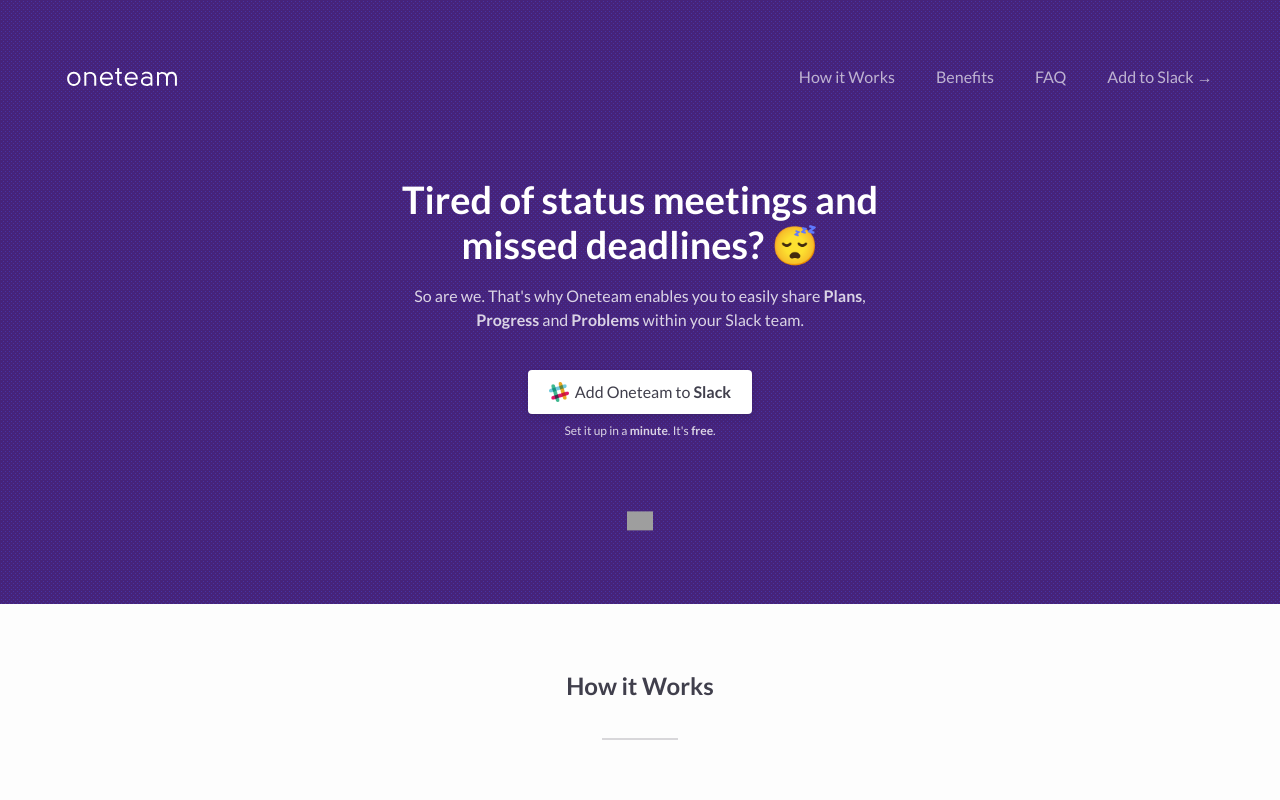
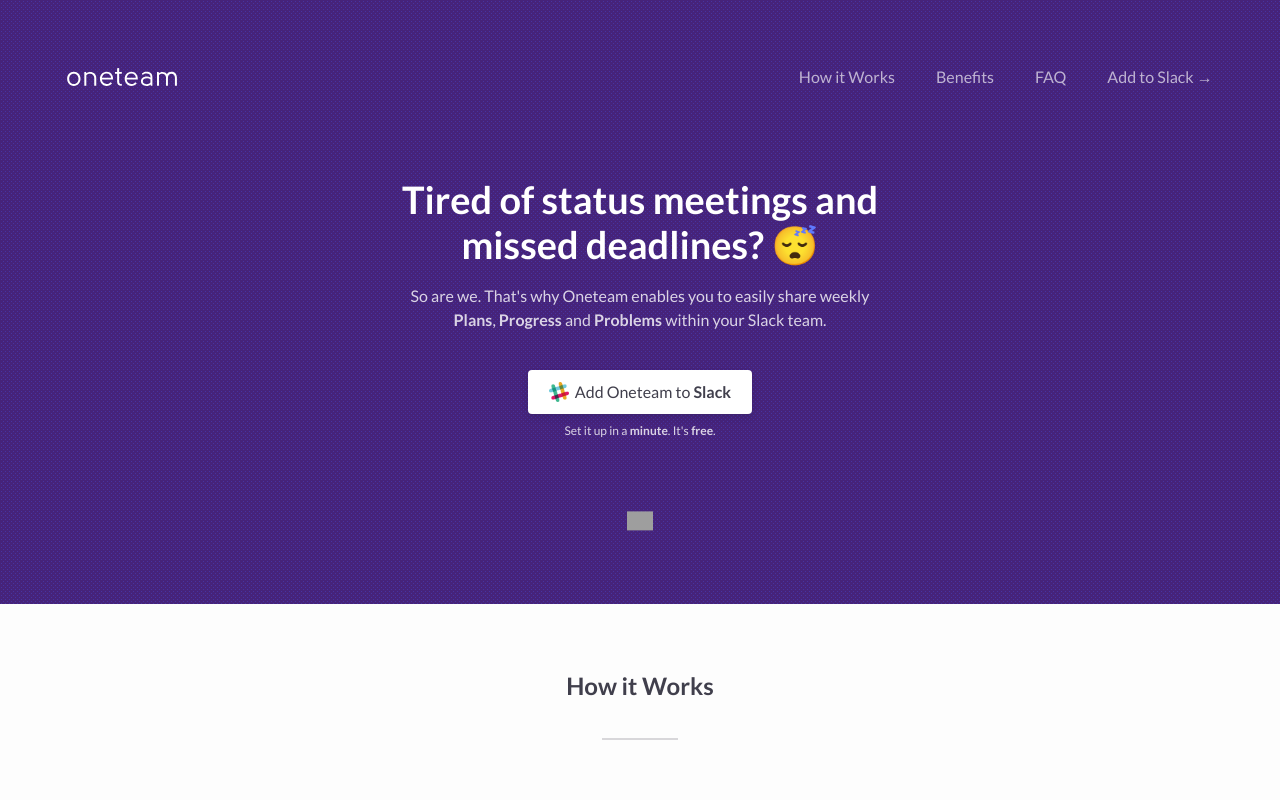
Before and after one commit to jmarovt/oneteam-website, a plain HTML site: page index.html in a window 1280 px wide. Shown: the top 800 px of the page. Drawn offline with Linux system fonts and the light colour scheme; grey boxes are pictures that could not be loaded.

Commit message:
Small tweak to hero copy.

```diff
--- a/index.html
+++ b/index.html
@@ -109,7 +109,7 @@
               <h1>Tired of status meetings and missed deadlines? 😴</h1>
               <!-- <h2>So are we. Oneteam helps everyone on your team focus on 3 weekly <strong>goals</strong>, while openly sharing progress & problems. All in Slack.
               </h2> -->
-              <h2>So are we. That's why Oneteam enables you to easily share <strong>Plans</strong>, <strong>Progress</strong> and <strong>Problems</strong> within your Slack team.
+              <h2>So are we. That's why Oneteam enables you to easily share weekly <strong>Plans</strong>, <strong>Progress</strong> and <strong>Problems</strong> within your Slack team.
               </h2>
               <div class="cta">
                   <a class="signup-cta drift-open-chat"><img src="./images/Slack_Mark_Web.png">Add Oneteam to <strong>Slack</strong></a>
```
